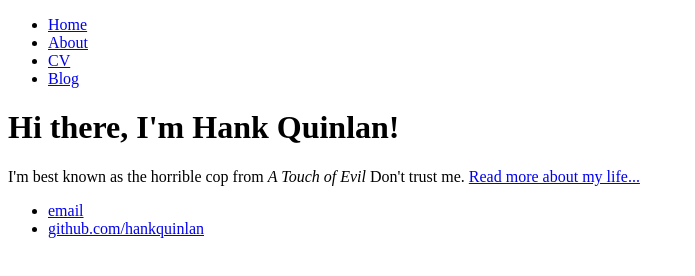
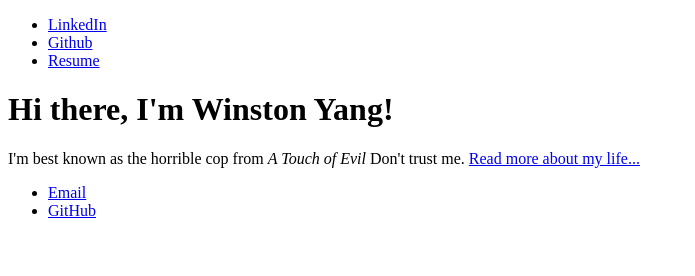
Before and after one commit to wyang737/wyang737.github.io, a plain HTML site: page index.html in a window 1280 px wide. Shown: the whole page, without its empty margins (0-695 px from the left). Drawn offline with Linux system fonts and the light colour scheme.

Commit message:
new links

```diff
--- a/index.html
+++ b/index.html
@@ -1,27 +1,26 @@
 <!DOCTYPE html>
 <html>
 	<head>
-		<title>Hank Quinlan, Horrible Cop</title>
+		<title>I'm Winston Yang</title>
 	</head>
 	<body>
 		<nav>
     		<ul>
-        		<li><a href="/">Home</a></li>
-	        	<li><a href="/about">About</a></li>
-        		<li><a href="/cv">CV</a></li>
-        		<li><a href="/blog">Blog</a></li>
+        		<li><a href="/">LinkedIn</a></li>
+	        	<li><a href="/about">Github</a></li>
+        		<li><a href="/cv">Resume</a></li>
     		</ul>
 		</nav>
 		<div class="container">
     		<div class="blurb">
-        		<h1>Hi there, I'm Hank Quinlan!</h1>
+        		<h1>Hi there, I'm Winston Yang!</h1>
 				<p>I'm best known as the horrible cop from <em>A Touch of Evil</em> Don't trust me. <a href="/about">Read more about my life...</a></p>
     		</div><!-- /.blurb -->
 		</div><!-- /.container -->
 		<footer>
     		<ul>
-        		<li><a href="mailto:hankquinlanhub@gmail.com">email</a></li>
-        		<li><a href="https://github.com/hankquinlan">github.com/hankquinlan</a></li>
+        		<li><a href="mailto:winston.yang737@gmail.com">Email</a></li>
+        		<li><a href="https://github.com/wyang737">GitHub</a></li>
 			</ul>
 		</footer>
 	</body>
```
